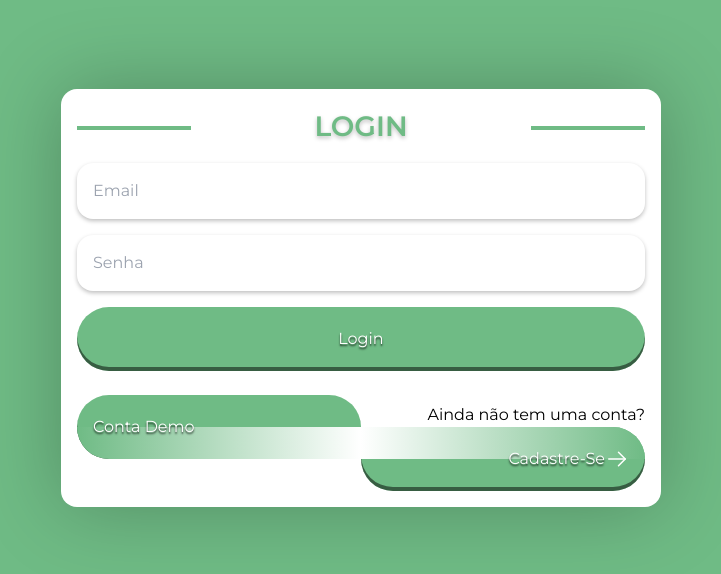
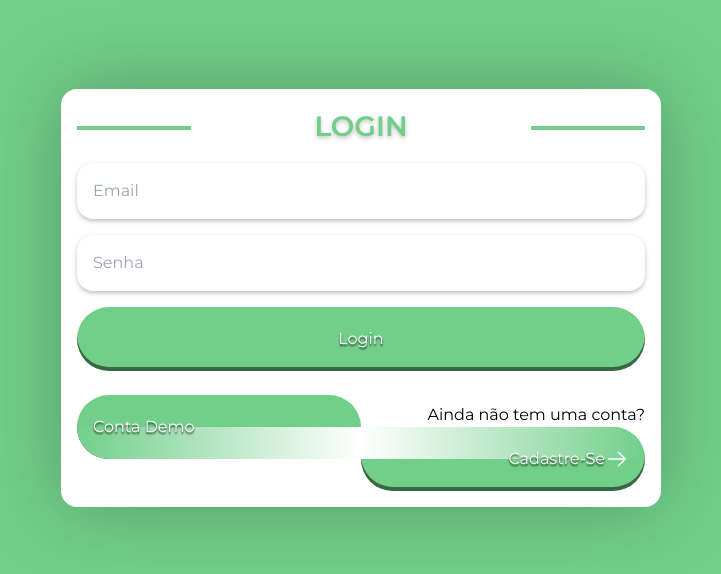
Before and after one commit to Roger2405/controle-vendas, a React (Create React App) app: page / in a window 1280 px wide. Shown: the part 102-676 px from the top of the page, without its empty margins (279-1000 px from the left). Built offline with nearby package versions, Linux system fonts and the light colour scheme; a web font is replaced by a local one.

Commit message:
Update styles.scss

```diff
--- a/src/styles/styles.scss
+++ b/src/styles/styles.scss
@@ -12,7 +12,8 @@ $headerHeight: 4rem;
     //--item-color: #E5F7DB;
     //--white: #FFFFFF;
     --background: #FFFFFF; //#F0F8FF;
-    --primary: #6FBB85;
+    --primary: #72cf8a; //#6FBB85;
+
     --light-green: #b1e4aa;
     --red: #E55454;
     --gray: #8F8F8F;
```
